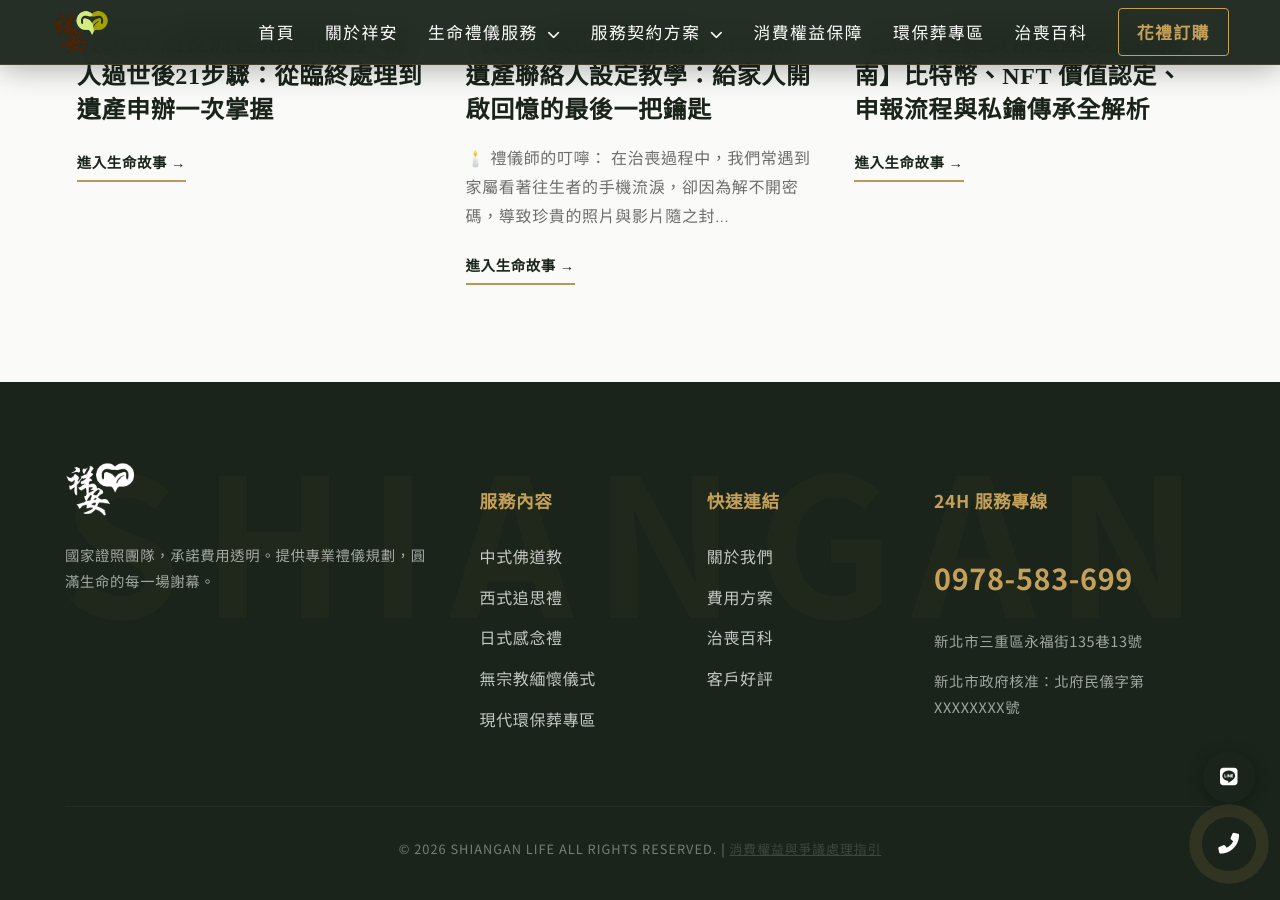
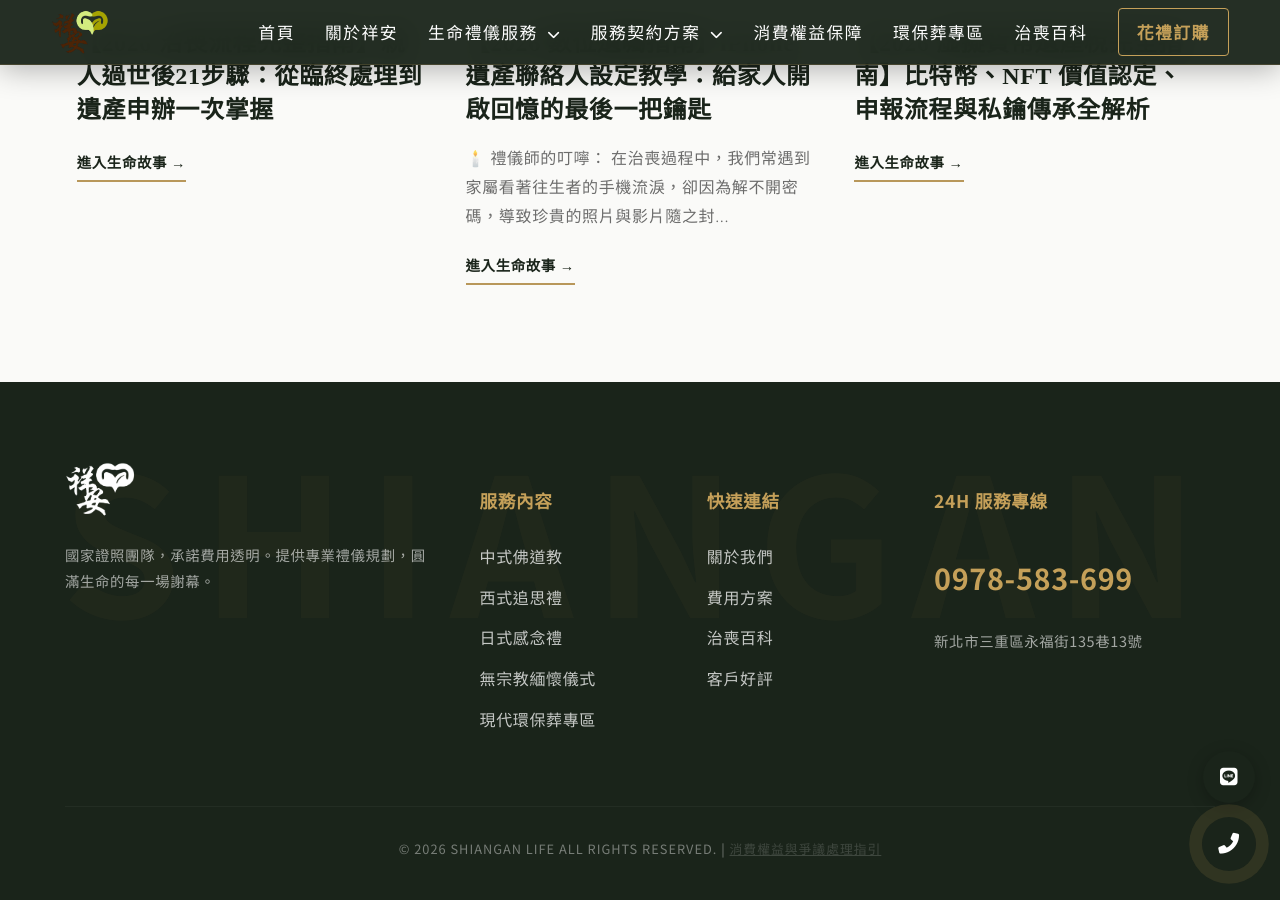
Before and after one commit to Shiangan/Shiangan, a Jekyll site: the page built from index.html, in a window 1280 px wide and 900 px high, scrolled down 3513 px. Built offline with Jekyll 4.4.1, drawn with Linux system fonts in a browser that asks for light colours; some web fonts are replaced.

Commit message:
Update footer.html

```diff
--- a/_includes/footer.html
+++ b/_includes/footer.html
@@ -32,13 +32,12 @@
                 <h4>24H 服務專線</h4>
                 <a href="tel:+886978583699" class="footer-tel">0978-583-699</a>
                 <p style="opacity: 0.6; font-size: 0.9rem;">新北市三重區永福街135巷13號</p>
-                <p style="opacity: 0.6; font-size: 0.9rem;">新北市政府核准：北府民儀字第XXXXXXXX號</p>
             </div>
         </div>
 
         <div class="footer-bottom">
-    © <span id="current-year"></span> SHIANGAN LIFE ALL RIGHTS RESERVED. </a>
-    | <a href="{{ '/complaint-policy/' | relative_url }}" style="color: rgba(255,255,255,0.4); text-decoration: underline;">消費權益與爭議處理指引</a>
+    © <span id="current-year"></span> SHIANGAN LIFE ALL RIGHTS RESERVED.
+    | <a href="{{ '/complaint-policy.html/' | relative_url }}" style="color: rgba(255,255,255,0.4); text-decoration: underline;">消費權益與爭議處理指引</a>
 </div>
 
     </div>
```
